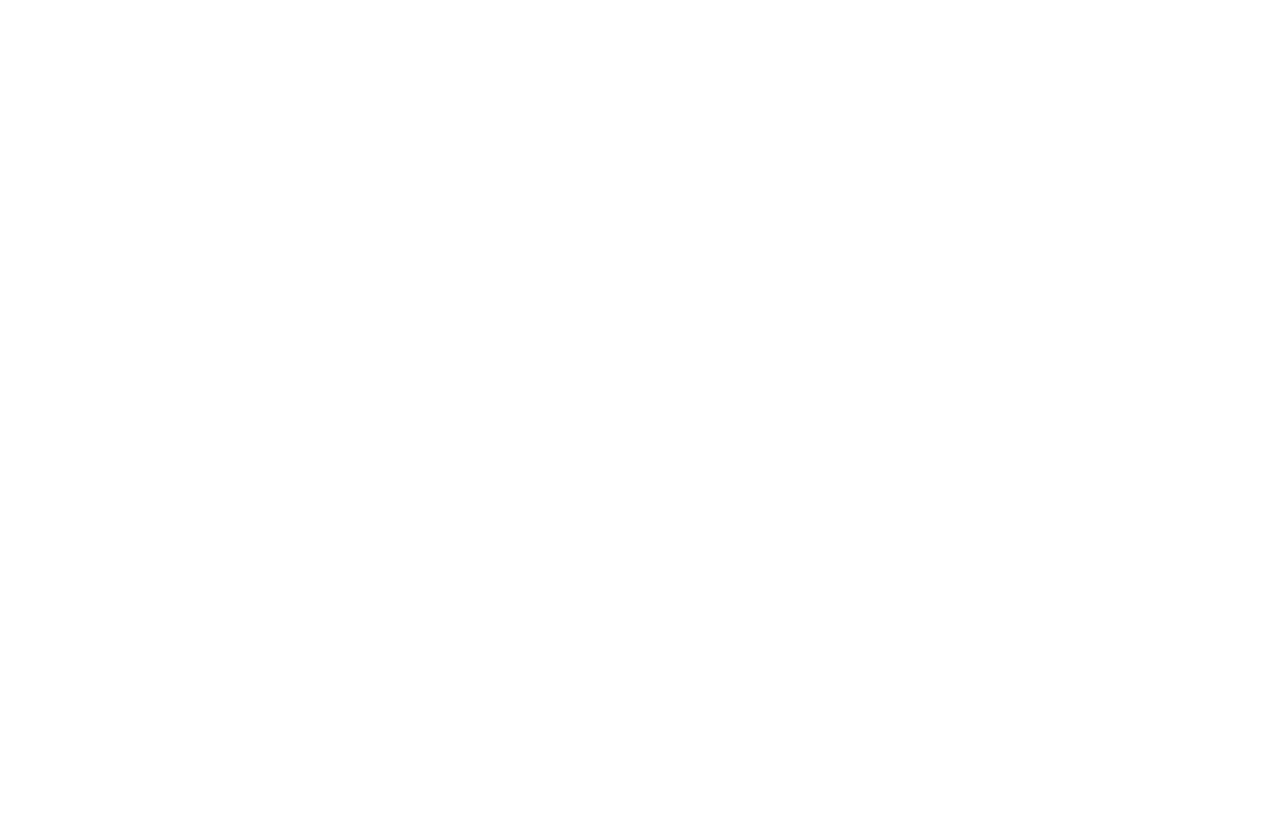
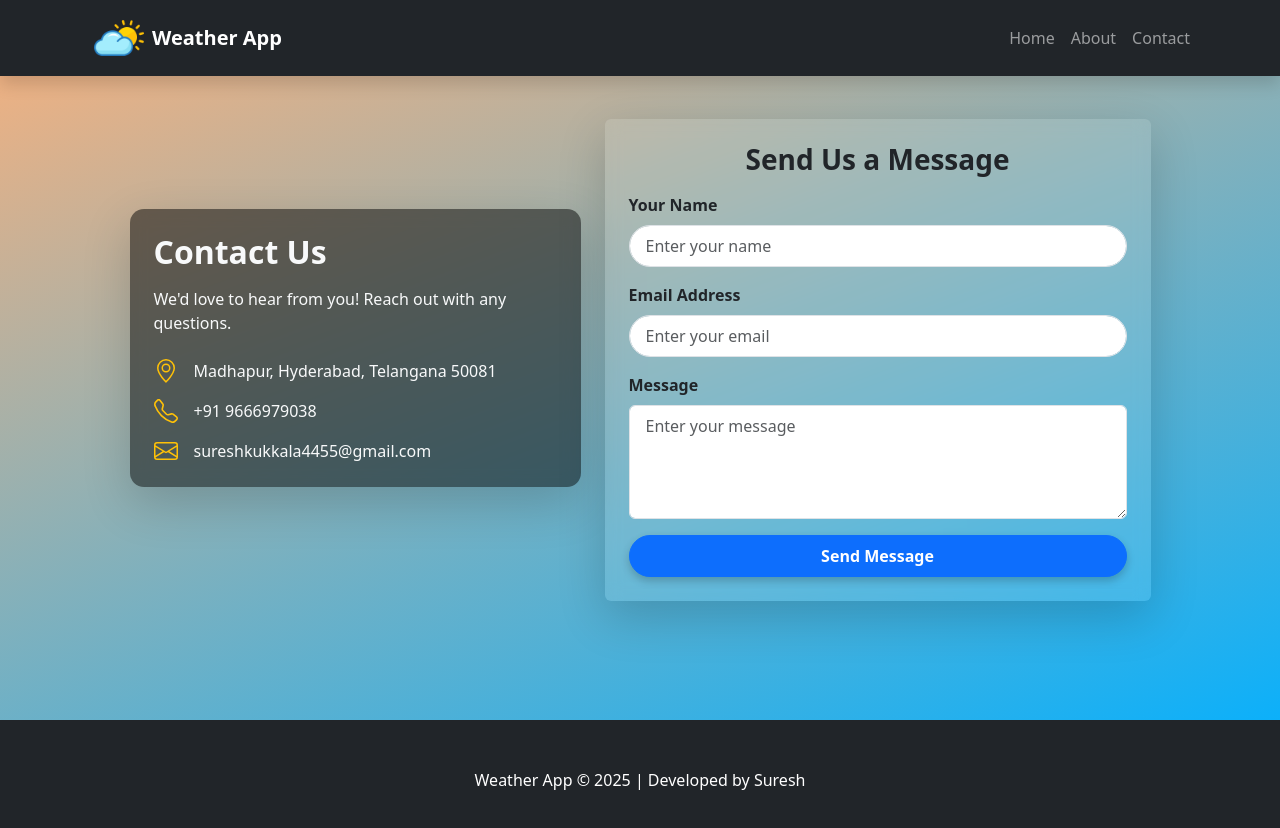
Before and after one commit to sureshRC/wheather-app, a React (Create React App) app in the folder Frontend/weather-application-ui/: page /contact in a window 1280 px wide. Before the commit this address had no page. Shown: the top 828 px of the page. Before the commit the page ends 800 px from the top, so only its background shows below. Built offline with nearby package versions, Linux system fonts and the light colour scheme.

Commit message:
contact page is completed without API integration

```diff
--- a/Frontend/weather-application-ui/package.json
+++ b/Frontend/weather-application-ui/package.json
@@ -6,12 +6,14 @@
     "axios": "^1.7.9",
     "bootstrap": "^5.3.3",
     "cra-template": "1.2.0",
+    "formik": "^2.4.6",
     "react": "^18.0.0",
     "react-bootstrap": "^2.10.9",
     "react-dom": "^18.0.0",
     "react-icons": "^5.4.0",
     "react-router-dom": "^7.1.3",
-    "react-scripts": "5.0.1"
+    "react-scripts": "5.0.1",
+    "yup": "^1.6.1"
   },
   "scripts": {
     "start": "react-scripts start",
--- a/Frontend/weather-application-ui/src/App.js
+++ b/Frontend/weather-application-ui/src/App.js
@@ -1,5 +1,6 @@
 import './App.css';
 import About from './pages/About';
+import Contact from './pages/Contact';
 import Home from './pages/Home';
 import {BrowserRouter, Route, Routes } from 'react-router-dom';
 
@@ -10,10 +11,10 @@ function App() {
         <Routes>
           <Route path="/" element={<Home/>}/>
           <Route path="/about" element={<About/>}/>
+          <Route path="/contact" element={<Contact/>}/>
         </Routes>
 
       </BrowserRouter>
-      {/* <Home/> */}
     </div>
   );
 }
--- a/Frontend/weather-application-ui/src/components/AboutUs.js
+++ b/Frontend/weather-application-ui/src/components/AboutUs.js
@@ -8,7 +8,7 @@ import "../styles/aboutUs.css";
 
 const AboutUs = () => {
   return (
-    <section className="about-hero d-flex align-items-center">
+    <section className="about-hero d-flex align-items-center mt-5">
       <Container>
         <Row className="align-items-center">
           <Col md={6} className="text-section mb-5 mt-5">
--- /dev/null
+++ b/Frontend/weather-application-ui/src/components/ContactUs.js
@@ -0,0 +1,196 @@
+import React, { useState } from "react";
+import { Container, Row, Col, Form, Button, Card } from "react-bootstrap";
+import { BsEnvelope, BsGeoAlt, BsTelephone } from "react-icons/bs";
+import { useFormik } from "formik";
+import * as Yup from "yup";
+import '../styles/contactUs.css'
+
+const ContactUs = () => {
+
+  const [isSubmitted, setIsSubmitted] = useState(false);
+  const [successMsg, setSuccessMsg] = useState("");
+  const [successBgColor, setSuccessBgColor]=useState("");
+
+
+  const validationSchema = Yup.object({
+    name: Yup.string()
+      .min(3, "Name must be at least 3 characters")
+      .max(20, "Name should not contain more than 20 characters")
+      .matches(/^[A-Za-z\s]+$/, "Name can only contain letters and spaces")
+      .required("Name is required"),
+    email: Yup.string()
+      .email("Invalid email format")
+      .matches(
+        /^[a-zA-Z0-9._-]+@[a-zA-Z0-9.-]+\.[a-zA-Z]{2,}$/,
+        "Invalid email format"
+      )
+      .required("Email is required"),
+    message: Yup.string()
+      .min(10, "Message must be at least 10 characters")
+      .required("Message is required"),
+  });
+
+  const formik = useFormik({
+    initialValues: {
+      name: "",
+      email: "",
+      message: "",
+    },
+    validationSchema,
+    onSubmit: (values, { resetForm }) => {
+
+      setIsSubmitted(true);
+
+      try{
+        // throw Error("custom error");
+        resetForm();
+        setSuccessMsg("Message Sent Successfully!")
+        setSuccessBgColor("#4caf50")
+      }
+      catch(error)
+      {
+        setSuccessMsg("Something went wrong, please try again after some time!");
+        setSuccessBgColor("#af4c4c");
+      }
+
+      setTimeout(() => {
+        setIsSubmitted(false);
+      }, 3000);
+
+    },
+  });
+
+  return (
+    <section
+      className="d-flex align-items-center"
+      style={{
+        minHeight: "90vh",
+        background:
+          "linear-gradient(159deg, rgba(252,177,123,1) 0%, rgba(12,176,250,1) 100%)",
+        padding: "100px 0",
+      }}
+    >
+      {isSubmitted && (
+        <div className="success-popup" style={{backgroundColor: successBgColor}}>
+          <p>{successMsg}</p>
+        </div>
+      )}
+      <Container>
+        <Row className="align-items-center justify-content-center">
+          <Col lg={5} md={6} className="mb-4">
+            <Card
+              className="border-0 shadow-lg text-light p-4"
+              style={{
+                background: "rgba(0, 0, 0, 0.5)",
+                backdropFilter: "blur(8px)",
+                borderRadius: "14px",
+                transition: "all 0.3s ease-in-out",
+              }}
+            >
+              <h2 className="fw-bold mb-3">Contact Us</h2>
+              <p className="mb-4">
+                We'd love to hear from you! Reach out with any questions.
+              </p>
+              <div className="d-flex align-items-center mb-3">
+                <BsGeoAlt size={24} className="text-warning me-3" />
+                <span className="fw-medium">
+                  Madhapur, Hyderabad, Telangana 50081
+                </span>
+              </div>
+              <div className="d-flex align-items-center mb-3">
+                <BsTelephone size={24} className="text-warning me-3" />
+                <span className="fw-medium">+91 9666979038</span>
+              </div>
+              <div className="d-flex align-items-center">
+                <BsEnvelope size={24} className="text-warning me-3" />
+                <span className="fw-medium">sureshkukkala4455@gmail.com</span>
+              </div>
+            </Card>
+          </Col>
+
+          <Col lg={6} md={6}>
+            <Card
+              className="border-0 shadow-lg p-4 rounded"
+              style={{
+                background: "rgba(255, 255, 255, 0.1)",
+                backdropFilter: "blur(8px)",
+                borderRadius: "14px",
+                transition: "all 0.3s ease-in-out",
+              }}
+            >
+              <h3 className="fw-bold text-dark mb-3 text-center">
+                Send Us a Message
+              </h3>
+              <Form onSubmit={formik.handleSubmit}>
+                <Form.Group className="mb-3">
+                  <Form.Label className="fw-semibold">Your Name</Form.Label>
+                  <Form.Control
+                    type="text"
+                    placeholder="Enter your name"
+                    className="rounded-pill px-3 py-2"
+                    name="name"
+                    value={formik.values.name}
+                    onChange={formik.handleChange}
+                    onBlur={formik.handleBlur}
+                  />
+                  {formik.touched.name && formik.errors.name && (
+                    <small className="text-danger">{formik.errors.name}</small>
+                  )}
+                </Form.Group>
+
+                <Form.Group className="mb-3">
+                  <Form.Label className="fw-semibold">Email Address</Form.Label>
+                  <Form.Control
+                    type="email"
+                    placeholder="Enter your email"
+                    className="rounded-pill px-3 py-2"
+                    name="email"
+                    value={formik.values.email}
+                    onChange={formik.handleChange}
+                    onBlur={formik.handleBlur}
+                  />
+                  {formik.touched.email && formik.errors.email && (
+                    <small className="text-danger">{formik.errors.email}</small>
+                  )}
+                </Form.Group>
+
+                <Form.Group className="mb-3">
+                  <Form.Label className="fw-semibold">Message</Form.Label>
+                  <Form.Control
+                    as="textarea"
+                    rows={4}
+                    placeholder="Enter your message"
+                    className="rounded px-3 py-2"
+                    name="message"
+                    value={formik.values.message}
+                    onChange={formik.handleChange}
+                    onBlur={formik.handleBlur}
+                  />
+                  {formik.touched.message && formik.errors.message && (
+                    <small className="text-danger">
+                      {formik.errors.message}
+                    </small>
+                  )}
+                </Form.Group>
+
+                <Button
+                  type="submit"
+                  variant="primary"
+                  className="w-100 fw-bold rounded-pill py-2"
+                  style={{
+                    boxShadow: "0 4px 8px rgba(0, 0, 0, 0.2)",
+                    transition: "all 0.3s ease",
+                  }}
+                >
+                  Send Message
+                </Button>
+              </Form>
+            </Card>
+          </Col>
+        </Row>
+      </Container>
+    </section>
+  );
+};
+
+export default ContactUs;
--- a/Frontend/weather-application-ui/src/components/Weather.js
+++ b/Frontend/weather-application-ui/src/components/Weather.js
@@ -120,7 +120,7 @@ const Weather = () => {
                   <p>🌡️ Temperature</p>
                 </Col>
                 <Col md={6}>
-                  <h4 className="text-info">{weather.data.main.humidity}%</h4>
+                  <h4 className="text-primary">{weather.data.main.humidity}%</h4>
                   <p>💧 Humidity</p>
                 </Col>
               </Row>
--- /dev/null
+++ b/Frontend/weather-application-ui/src/pages/Contact.js
@@ -0,0 +1,16 @@
+import React from 'react'
+import NavBar from '../components/NavBar'
+import Footer from '../components/Footer'
+import ContactUs from '../components/ContactUs'
+
+const Contact = () => {
+  return (
+    <>
+        <NavBar/>
+        <ContactUs/>
+        <Footer/>
+    </>
+  )
+}
+
+export default Contact;
--- /dev/null
+++ b/Frontend/weather-application-ui/src/styles/contactUs.css
@@ -0,0 +1,34 @@
+.success-popup {
+    position: fixed;
+    bottom: -40px;
+    left: 50%;
+    transform: translateX(-50%);
+    color: white;
+    padding: 10px 10px 0 10px;
+    width: auto;
+    border-radius: 5px;
+    font-size: 16px;
+    z-index: 9999;
+    opacity: 0;
+    text-align: center;
+    animation: slideUp 3s ease-in-out forwards;
+  }
+
+  @keyframes slideUp {
+    0% {
+      opacity: 0;
+      bottom: -40px;
+    }
+    30% {
+      opacity: 1;
+      bottom: 40px;
+    }
+    80% {
+      opacity: 1;
+      bottom: 40px;
+    }
+    100% {
+      opacity: 0;
+      bottom: -40px;
+    }
+  }
```
Also changed, not shown: 1 other file (tests, documents, lock files or other folders).
